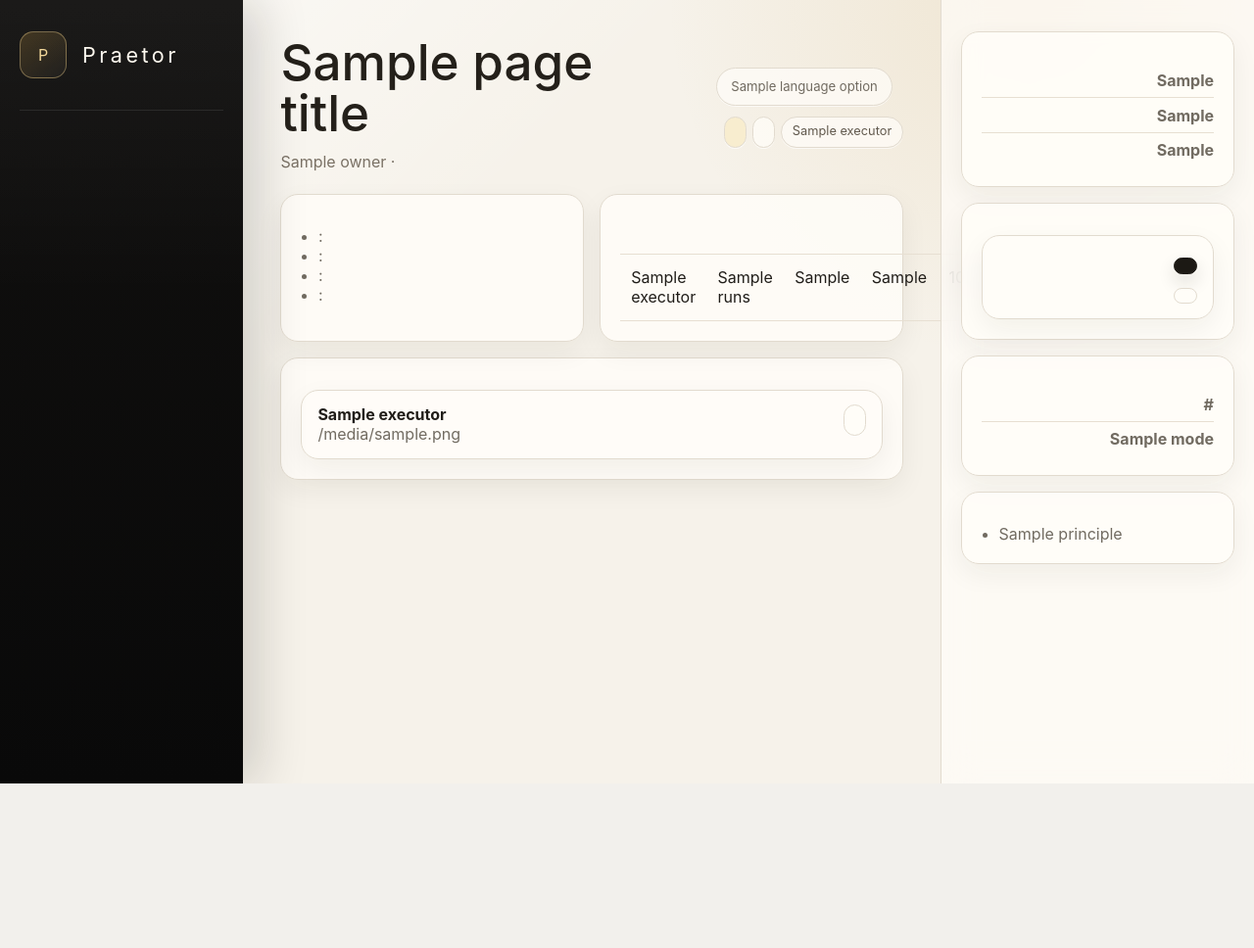
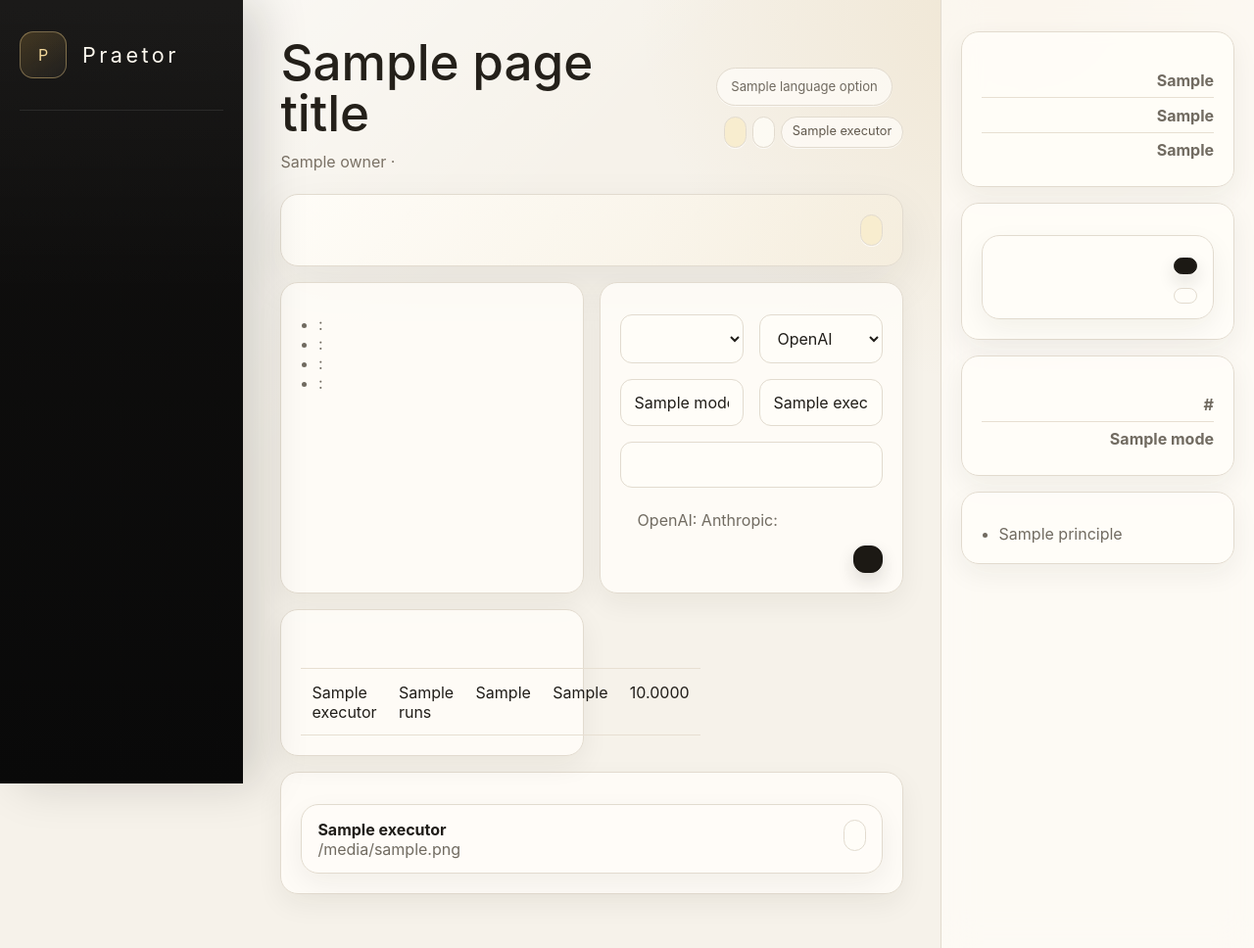
Before and after one commit to chaochungkuo/praetor, a FastAPI app: template apps/api/praetor_api/templates/models.html in a window 1280 px wide. Shown: the whole page at 98% size. Before the commit the page ends 800 px from the top, so only its background shows below. Run offline with FastAPI, Linux system fonts and the light colour scheme; the template is opened without the code that fills it: most values are stand-ins (such as "Sample title", 1, 10 or a date in 2020); lists and menus that the app fills with data are empty; parts of the project's set-up code (start-up, migrations or seed data) failed here and were passed over.

Commit message:
Simplify first-run setup flow

```diff
--- a/apps/api/praetor_api/templates/models.html
+++ b/apps/api/praetor_api/templates/models.html
@@ -1,6 +1,18 @@
 {% extends "base.html" %}
 
 {% block content %}
+  <section class="panel hero">
+    <div class="hero-row">
+      <div>
+        <h2>{{ t("model_connection_center") }}</h2>
+        <p>{{ t("model_connection_desc") }}</p>
+      </div>
+      <span class="pill {{ 'ok' if runtime_health.healthy else 'warn' }}">
+        {{ t("runtime_ready") if runtime_health.healthy else t("runtime_not_configured") }}
+      </span>
+    </div>
+  </section>
+
   <section class="grid two">
     <section class="panel">
       <h3>{{ t("runtime_health") }}</h3>
@@ -11,6 +23,51 @@
         <li>{{ t("error") }}: {{ runtime_health.error or t("none") }}</li>
       </ul>
     </section>
+    <section class="panel">
+      <h3>{{ t("runtime_settings") }}</h3>
+      <p class="muted">{{ t("runtime_settings_desc") }}</p>
+      <form class="form-grid" method="post" action="/app/settings/runtime">
+        <input type="hidden" name="csrf_token" value="{{ csrf_token }}" />
+        <input type="hidden" name="next_path" value="/app/models" />
+        <label>
+          {{ t("runtime_mode") }}
+          <select name="runtime_mode">
+            <option value="api" {{ 'selected' if settings.runtime.mode == 'api' else '' }}>{{ label("api") }}</option>
+            <option value="subscription_executor" {{ 'selected' if settings.runtime.mode == 'subscription_executor' else '' }}>{{ label("subscription_executor") }}</option>
+            <option value="local_model" {{ 'selected' if settings.runtime.mode == 'local_model' else '' }}>{{ label("local_model") }}</option>
+          </select>
+        </label>
+        <label>
+          {{ t("provider") }}
+          <select name="runtime_provider">
+            <option value="openai" {{ 'selected' if settings.runtime.provider == 'openai' else '' }}>OpenAI</option>
+            <option value="anthropic" {{ 'selected' if settings.runtime.provider == 'anthropic' else '' }}>Anthropic</option>
+          </select>
+        </label>
+        <label>
+          {{ t("model") }}
+          <input type="text" name="runtime_model" value="{{ settings.runtime.model or 'gpt-4.1-mini' }}" />
+        </label>
+        <label>
+          {{ t("executor") }}
+          <input type="text" name="runtime_executor" value="{{ settings.runtime.executor or 'codex' }}" />
+        </label>
+        <label class="full">
+          {{ t("api_key") }}
+          <input type="password" name="api_key" placeholder="{{ t('api_key_placeholder') }}" autocomplete="off" />
+          <span class="muted">{{ t("api_key_help") }}</span>
+        </label>
+        <div class="full compact-list">
+          <span>{{ t("provider_key") }} OpenAI: {{ t("configured") if provider_keys.openai else t("missing") }}</span>
+          <span>{{ t("provider_key") }} Anthropic: {{ t("configured") if provider_keys.anthropic else t("missing") }}</span>
+        </div>
+        <div class="full actions">
+          <button type="submit">{{ t("save_runtime_settings") }}</button>
+        </div>
+      </form>
+    </section>
+  </section>
+  <section class="grid two">
     <section class="panel">
       <h3>{{ t("usage_by_executor") }}</h3>
       {% if usage_summary.by_executor %}
--- a/apps/api/praetor_api/templates/settings.html
+++ b/apps/api/praetor_api/templates/settings.html
@@ -15,6 +15,7 @@
       <p class="muted">{{ t("runtime_settings_desc") }}</p>
       <form class="form-grid" method="post" action="/app/settings/runtime">
         <input type="hidden" name="csrf_token" value="{{ csrf_token }}" />
+        <input type="hidden" name="next_path" value="/app/settings" />
         <label>
           {{ t("runtime_mode") }}
           <select name="runtime_mode">
--- a/apps/api/praetor_api/ui.py
+++ b/apps/api/praetor_api/ui.py
@@ -6,7 +6,7 @@ from pathlib import Path
 from urllib.parse import quote
 
 from fastapi import APIRouter, Request
-from fastapi.responses import HTMLResponse, RedirectResponse
+from fastapi.responses import FileResponse, HTMLResponse, RedirectResponse
 from fastapi.staticfiles import StaticFiles
 from fastapi.templating import Jinja2Templates
 
@@ -35,6 +35,7 @@ from .security import csrf_token, login_rate_limiter, require_csrf, require_setu
 BASE_DIR = Path(__file__).resolve().parent
 TEMPLATES_DIR = BASE_DIR / "templates"
 STATIC_DIR = BASE_DIR / "static"
+WEB_DIST_DIR = BASE_DIR.parents[1] / "web" / "dist"
 
 templates = Jinja2Templates(directory=str(TEMPLATES_DIR))
 router = APIRouter(include_in_schema=False)
@@ -54,7 +55,7 @@ TRANSLATIONS = {
         "nav_activity": "Activity",
         "nav_memory": "Memory",
         "nav_decisions": "Decisions",
-        "nav_models": "Models",
+        "nav_models": "Models & API",
         "nav_meetings": "Meetings",
         "nav_settings": "Settings",
         "brand_tag": "Run your company with an AI CEO",
@@ -97,6 +98,13 @@ TRANSLATIONS = {
         "runtime_settings": "Runtime settings",
         "runtime_settings_desc": "Choose the model runtime Praetor should use. API keys are stored locally as private secret files and are never displayed after saving.",
         "runtime_settings_saved": "Runtime settings saved.",
+        "model_connection_center": "Model and API connection",
+        "model_connection_desc": "Connect Praetor to the AI provider it should use for CEO planning and mission execution. You can start without a key and add it later.",
+        "connection_step_title": "Connect your AI provider",
+        "connection_step_help": "Example: choose OpenAI, keep the suggested model, paste your API key, then continue. If you do not have a key yet, leave it blank and Praetor will remind you later.",
+        "workspace_step_help": "Example: ~/Praetor Workspace. Praetor will create Projects, Wiki, Decisions, and Missions folders inside this workspace.",
+        "governance_step_help": "Balanced mode is recommended: Praetor can organize low-risk work, but asks before deleting files, spending money, sending external messages, or changing strategy.",
+        "skip_api_key": "You can leave this blank and add it later from Models.",
         "api_key": "API key",
         "api_key_placeholder": "Leave blank to keep the existing key",
         "api_key_help": "Paste a provider key only in this browser form. Praetor stores it under the local state directory with private file permissions.",
@@ -191,7 +199,7 @@ TRANSLATIONS = {
         "page_settings": "Settings",
         "page_memory": "Memory",
         "page_decisions": "Decisions",
-        "page_models": "Models",
+        "page_models": "Models & API",
         "page_meetings": "Meetings",
         "page_mobile": "Mobile Briefing",
         "active": "Active",
@@ -353,7 +361,7 @@ TRANSLATIONS = {
         "nav_activity": "動態",
         "nav_memory": "記憶",
         "nav_decisions": "決策",
-        "nav_models": "模型",
+        "nav_models": "模型與 API",
         "nav_meetings": "會議",
         "nav_settings": "設定",
         "brand_tag": "用 AI CEO 經營你的公司",
@@ -396,6 +404,13 @@ TRANSLATIONS = {
         "runtime_settings": "執行環境設定",
         "runtime_settings_desc": "選擇 Praetor 要使用的模型執行環境。API key 會以私密檔案保存在本機，不會在儲存後回顯。",
         "runtime_settings_saved": "執行環境設定已儲存。",
+        "model_connection_center": "模型與 API 連接",
+        "model_connection_desc": "把 Praetor 連到 CEO 規劃與任務執行要使用的 AI 供應商。你也可以先不填 key，之後再補。",
+        "connection_step_title": "連接你的 AI 供應商",
+        "connection_step_help": "例如：選 OpenAI、保留建議模型、貼上 API key，然後繼續。如果你還沒有 key，先留空，Praetor 之後會提醒你。",
+        "workspace_step_help": "例如：~/Praetor Workspace。Praetor 會在裡面建立 Projects、Wiki、Decisions、Missions 等資料夾。",
+        "governance_step_help": "建議使用平衡模式：Praetor 可以整理低風險工作，但刪檔、花錢、對外傳訊或改策略前要先問你。",
+        "skip_api_key": "可以先留空，之後在「模型」頁補上。",
         "api_key": "API key",
         "api_key_placeholder": "留空表示保留既有 key",
         "api_key_help": "請只在這個瀏覽器表單貼上供應商 key。Praetor 會用私密檔案權限保存在本機 state 目錄。",
@@ -490,7 +505,7 @@ TRANSLATIONS = {
         "page_settings": "設定",
         "page_memory": "記憶",
         "page_decisions": "決策",
-        "page_models": "模型與執行",
+        "page_models": "模型與 API",
         "page_meetings": "會議",
         "page_mobile": "手機簡報",
         "active": "進行中",
@@ -898,6 +913,8 @@ EVENT_LABELS = {
 
 def install_ui(app) -> None:
     app.mount("/static", StaticFiles(directory=str(STATIC_DIR)), name="static")
+    if (WEB_DIST_DIR / "assets").exists():
+        app.mount("/assets", StaticFiles(directory=str(WEB_DIST_DIR / "assets")), name="office_assets")
     app.include_router(router)
 
 
@@ -910,6 +927,14 @@ def _redirect(path: str, flash: str | None = None, level: str = "info") -> Redir
         sep = "&" if "?" in path else "?"
         path = f"{path}{sep}flash={quote(flash)}&level={quote(level)}"
     return RedirectResponse(url=path, status_code=303)
+
+
+def _safe_redirect_path(value: str | None, fallback: str) -> str:
+    if not value:
+        return fallback
+    if not value.startswith("/") or value.startswith("//"):
+        return fallback
+    return value
 
 
 def _friendly_runtime_error(exc_or_message: Exception | str, t) -> str:
@@ -1134,7 +1159,7 @@ def _default_onboarding() -> dict:
         "organization_style": "lean",
         "autonomy_mode": "hybrid",
         "risk_priority": "avoid_wrong_decisions",
-        "workspace_root": "/tmp/praetor-workspace",
+        "workspace_root": "~/Praetor Workspace",
         "runtime_mode": "api",
         "runtime_provider": "openai",
         "runtime_model": "gpt-4.1-mini",
@@ -1315,6 +1340,14 @@ def set_language(request: Request, language_code: str):
     return response
 
 
+@router.get("/office")
+def office_page():
+    index = WEB_DIST_DIR / "index.html"
+    if index.exists():
+        return FileResponse(index)
+    return _redirect("/app/praetor", "Praetor Office frontend has not been built yet.", "error")
+
+
 @router.get("/app/welcome", response_class=HTMLResponse)
 def welcome_page(request: Request):
     ctx = _base_context(request, "welcome", "Welcome")
@@ -1513,7 +1546,8 @@ async def update_runtime_submit(request: Request):
             _save_provider_api_key(provider, str(form.get("api_key", "")))
     except Exception as exc:
         return _redirect("/app/settings", str(exc), "error")
-    return _redirect("/app/settings", t("runtime_settings_saved"), "success")
+    next_path = _safe_redirect_path(str(form.get("next_path", "/app/settings")), "/app/settings")
+    return _redirect(next_path, t("runtime_settings_saved"), "success")
 
 
 @router.post("/app/ceo/conversation")
@@ -1581,6 +1615,10 @@ def models_page(request: Request):
             **_base_context(request, "models", "Models"),
             "usage_summary": service.usage_summary(),
             "runtime_health": service.runtime_health(),
+            "provider_keys": {
+                "openai": bool(get_openai_api_key()),
+                "anthropic": bool(get_anthropic_api_key()),
+            },
         },
     )
 
@@ -1674,12 +1712,15 @@ async def onboarding_submit(request: Request):
         return _redirect("/app/praetor", "Password confirmation does not match.", "error")
     try:
         settings = request.app.state.ctx.service.complete_onboarding(answers)
+        provider = answers.runtime.get("provider") if isinstance(answers.runtime, dict) else answers.runtime.provider
+        if provider:
+            _save_provider_api_key(str(provider), str(form.get("api_key", "")))
     except Exception as exc:
         return _redirect("/app/praetor", str(exc), "error")
     request.session["authenticated"] = True
     request.session["owner_name"] = settings.owner.name
     request.session["owner_email"] = settings.owner.email
-    return _redirect("/app/praetor", "Praetor is initialized.", "success")
+    return _redirect("/office", "Praetor is initialized.", "success")
 
 
 @router.post("/app/login")
--- a/tools/app_ui_smoke.py
+++ b/tools/app_ui_smoke.py
@@ -140,6 +140,7 @@ def main() -> int:
                     "activity_has_audit": "Audit stream" in activity,
                     "memory_has_wiki": "Company memory" in memory,
                     "decisions_has_audit": "Audit trail" in decisions,
+                    "models_has_connection": "Model and API connection" in models,
                     "models_has_usage": "Usage by executor" in models,
                     "meetings_has_title": "Structured meetings" in meetings,
                     "mobile_has_briefing": "Mobile briefing" in mobile or "行動簡報" in mobile,
```
Also changed, not shown: apps/api/praetor_api/templates/praetor.html (+12 -1 lines), README.md.
